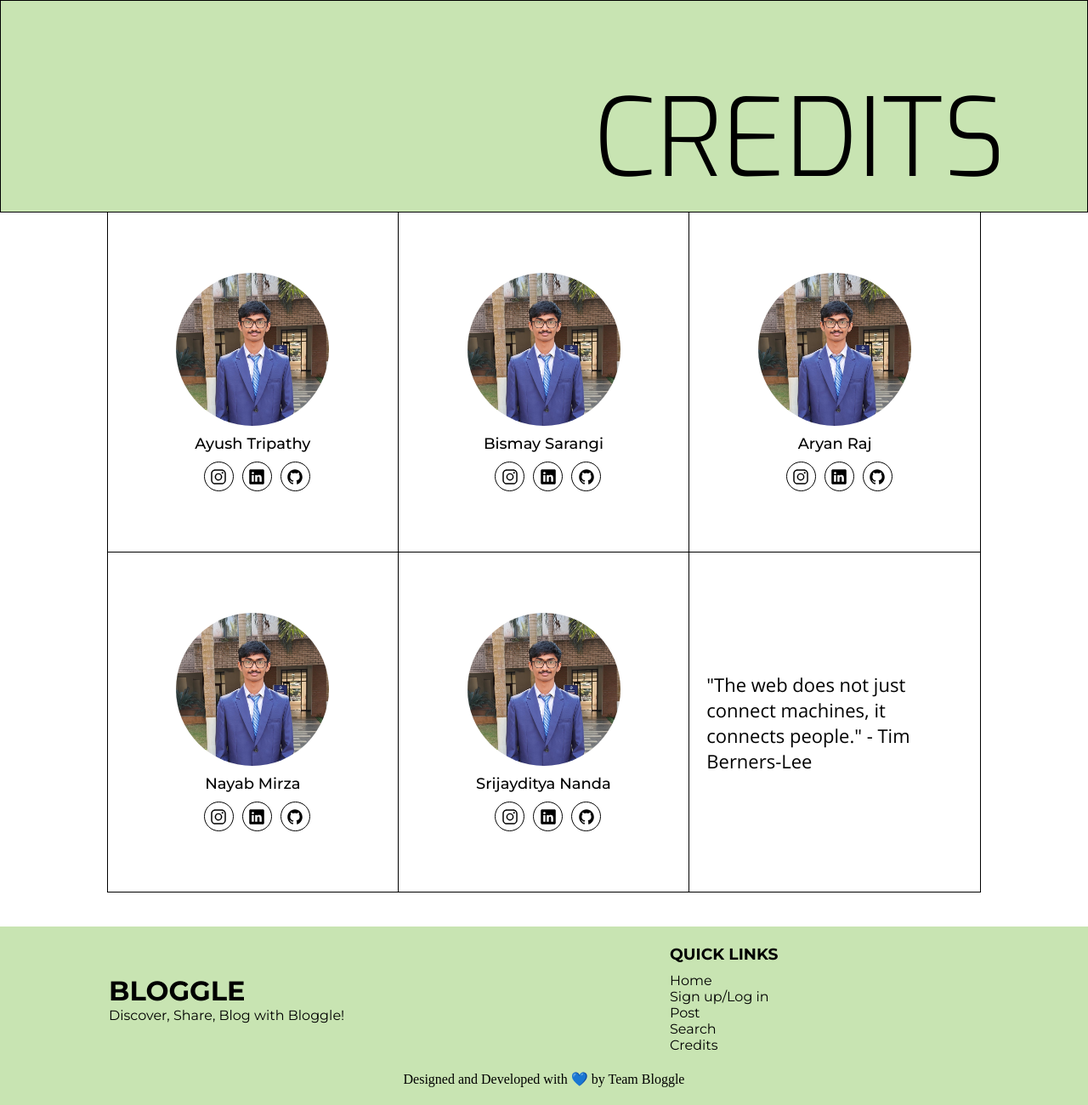
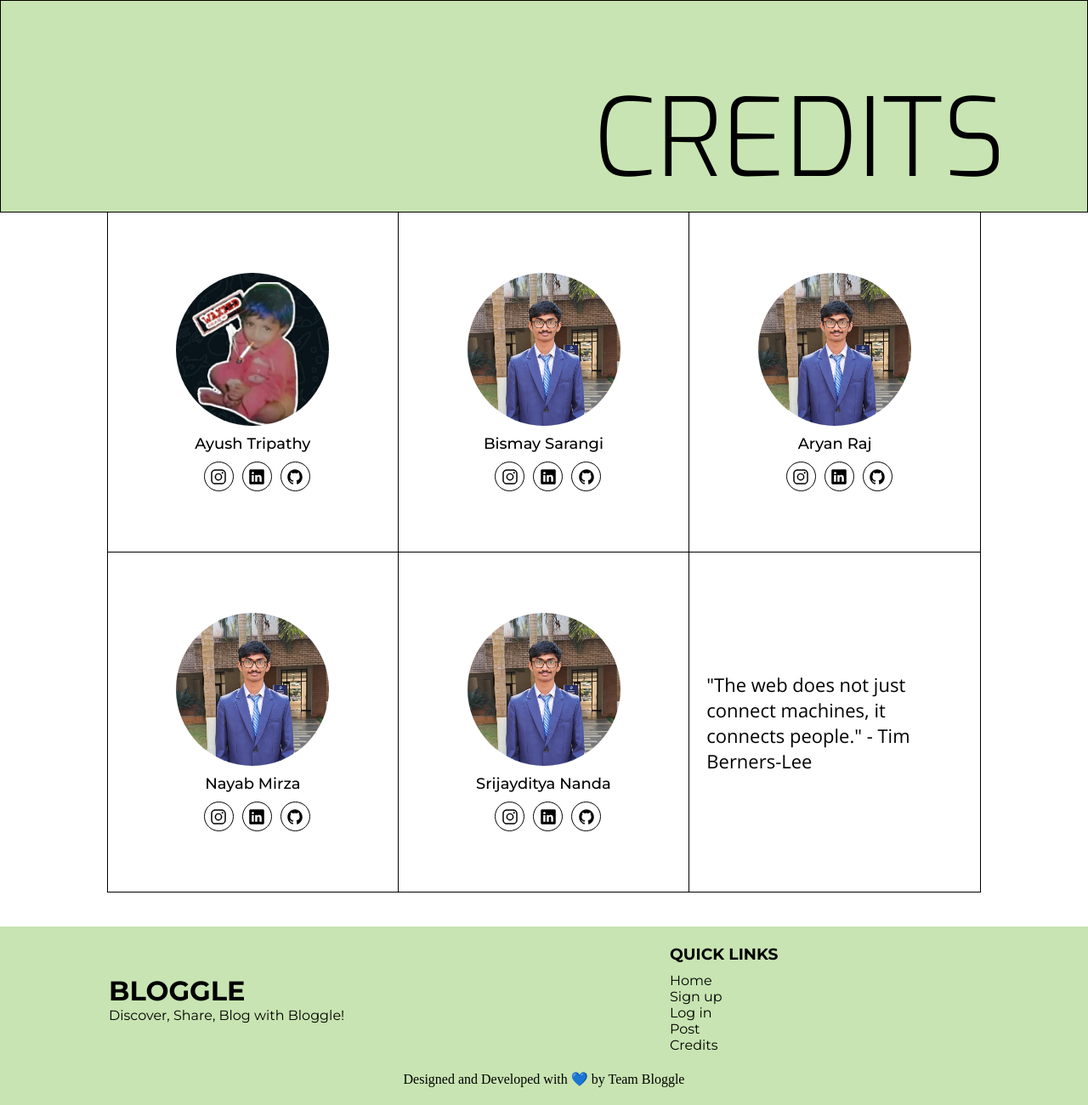
Before and after one commit to Ayush-Tripathy/bloggle, a PHP site: page /credits.php in a window 1280 px wide. Shown: the whole page at 85% size. Run offline with PHP 8.4, Linux system fonts and the light colour scheme.

Commit message:
changes in footer links

```diff
--- a/pages/components/footer.php
+++ b/pages/components/footer.php
@@ -11,11 +11,11 @@ import_css('./components/footer.css');
         </div>
         <div class="footer-pages-links">
             <h3>QUICK LINKS</h3>
-            <div class="home-page"><a href="#">Home</a></div>
-            <div class="login-page"><a href="#">Sign up/Log in</a></div>
-            <div class="post-page"><a href="#">Post</a></div>
-            <div class="search-page"><a href="#">Search</a></div>
-            <div class="credits-page"><a href="#">Credits</a></div>
+            <div><a href="./landing.php">Home</a></div>
+            <div><a href="./signup.php">Sign up</a></div>
+            <div><a href="./login.php">Log in</a></div>
+            <div><a href="./upload.php">Post</a></div>
+            <div><a href="./credits.php">Credits</a></div>
         </div>
     </div>
     <div class="footer-ending-line">
--- a/pages/credits.php
+++ b/pages/credits.php
@@ -20,12 +20,12 @@
     </div>
     <div class="cards">
         <div class="ayush-card card">
-            <img src="../assets/images/bismay-image.jpg" alt="">
+            <img src="../assets/images/ayush-image.jpg" alt="">
             <h2>Ayush Tripathy</h2>
             <div class="social-networks">
-                <span><a href=""><ion-icon name="logo-instagram"></ion-icon></a></span>
-                <span><a href=""><ion-icon name="logo-linkedin"></ion-icon></a></span>
-                <span><a href=""><ion-icon name="logo-github"></ion-icon></a></span>
+                <span><a href="https://www.instagram.com/sparrow9088"><ion-icon name="logo-instagram"></ion-icon></a></span>
+                <span><a href="https://www.linkedin.com/in/ayushtripathy547/"><ion-icon name="logo-linkedin"></ion-icon></a></span>
+                <span><a href="https://github.com/Ayush-Tripathy"><ion-icon name="logo-github"></ion-icon></a></span>
             </div>
         </div>
         <div class="bismay-card card">
```
Also changed, not shown: assets/images/ayush-image.jpg (added).
